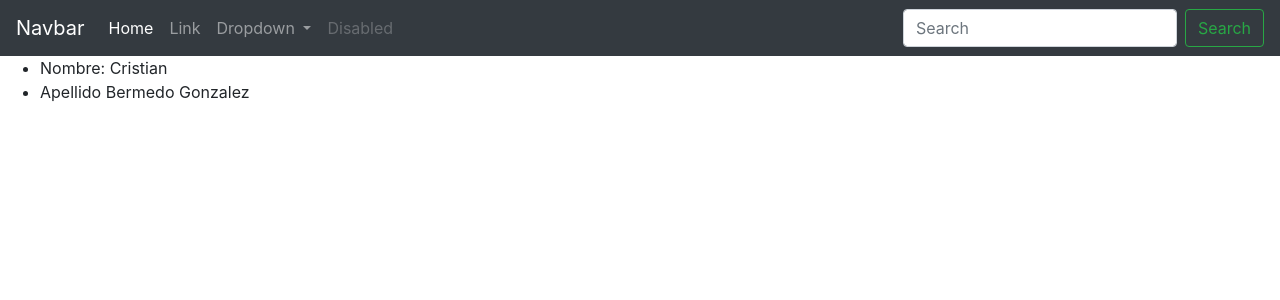
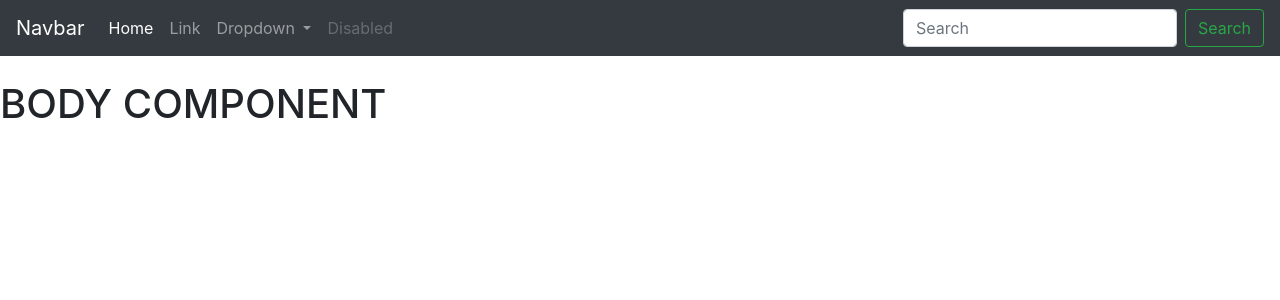
Before and after one commit to cbermedo/getting-started-angular, an Angular app: page / in a window 1280 px wide. Shown: the top 300 px of the page. Built offline with nearby package versions, Linux system fonts and the light colour scheme.

Commit message:
add body.component

```diff
--- a/src/app/app.component.html
+++ b/src/app/app.component.html
@@ -1,7 +1,3 @@
 <app-header></app-header>
-<div>
-    <ul>
-        <li>Nombre: {{ name }}</li>
-        <li>Apellido {{ lastName}}</li>
-    </ul>
-</div>
+
+<app-body class="container"></app-body>
--- a/src/app/app.component.ts
+++ b/src/app/app.component.ts
@@ -7,7 +7,4 @@ import { Component } from '@angular/core';
 })
 export class AppComponent {
 
-  name = 'Cristian';
-  lastName = 'Bermedo Gonzalez';
-
 }
--- a/src/app/app.module.ts
+++ b/src/app/app.module.ts
@@ -3,11 +3,13 @@ import { NgModule } from '@angular/core';
 
 import { AppComponent } from './app.component';
 import { HeaderComponent } from './components/header/header.component';
+import { BodyComponent } from './components/body/body.component';
 
 @NgModule({
   declarations: [
     AppComponent,
-    HeaderComponent
+    HeaderComponent,
+    BodyComponent
   ],
   imports: [
     BrowserModule
--- /dev/null
+++ b/src/app/components/body/body.component.html
@@ -0,0 +1 @@
+<h1>BODY COMPONENT</h1>
--- a/src/app/components/header/header.component.ts
+++ b/src/app/components/header/header.component.ts
@@ -2,7 +2,7 @@ import { Component } from '@angular/core';
 
 @Component({
     selector: 'app-header',
-    templateUrl: 'header.component.html'
+    templateUrl: './header.component.html'
 })
 export class HeaderComponent {
 
```
Also changed, not shown: src/app/components/body/body.component.ts (added, +10 -0 lines).
